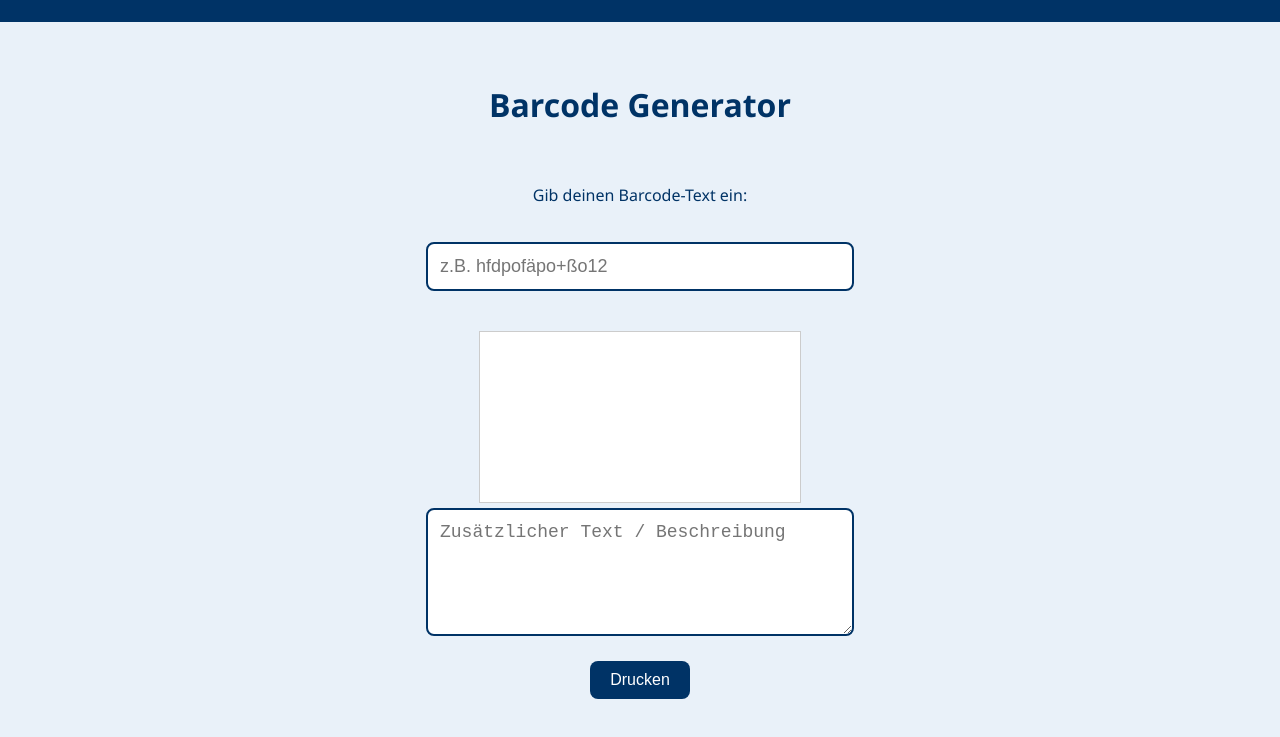
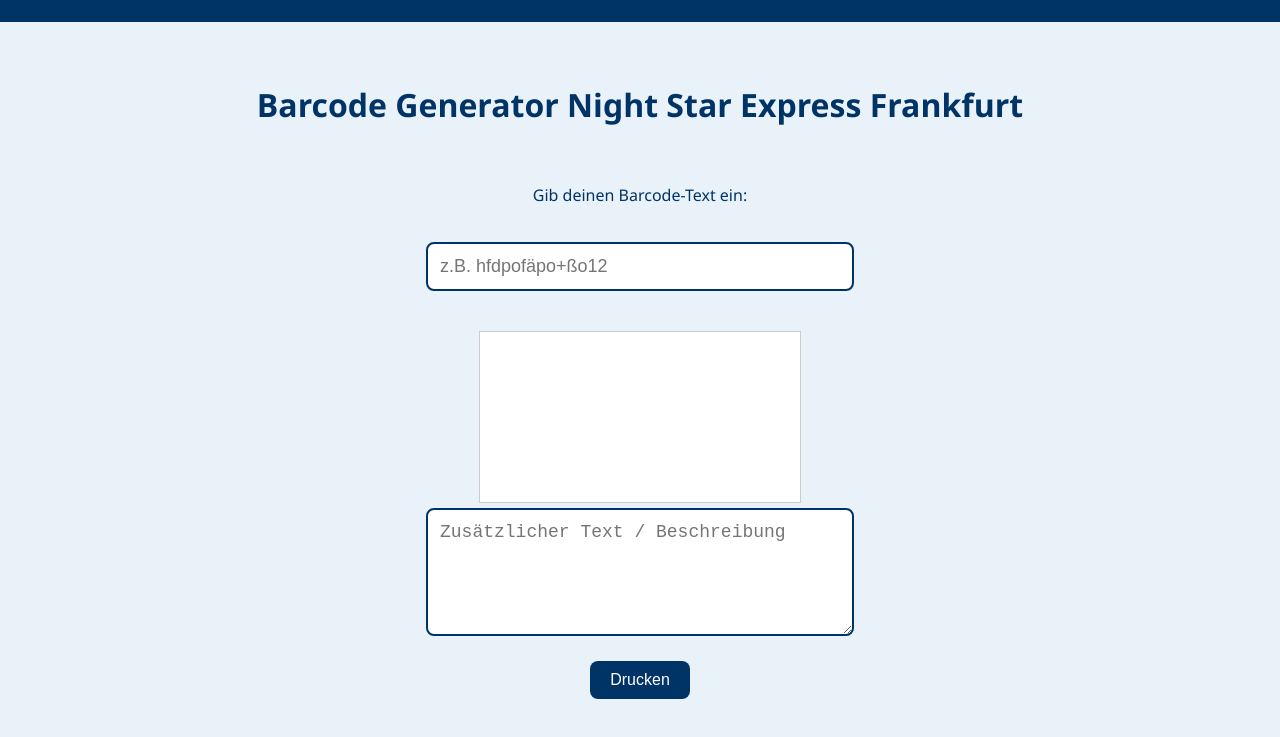
Before and after one commit to nse-f/barcode, a plain HTML site: page index.html in a window 1280 px wide. Shown: the part 103-840 px from the top of the page. Drawn offline with Linux system fonts and the light colour scheme.

Commit message:
Update index.html

```diff
--- a/index.html
+++ b/index.html
@@ -96,7 +96,7 @@
   </header>
 
   <main>
-    <h1>Barcode Generator</h1>
+    <h1>Barcode Generator Night Star Express Frankfurt</h1>
     <p>Gib deinen Barcode-Text ein:</p>
 
     <input type="text" id="barcodeInput" placeholder="z.B. hfdpofäpo+ßo12" oninput="generateBarcode()" />
```
